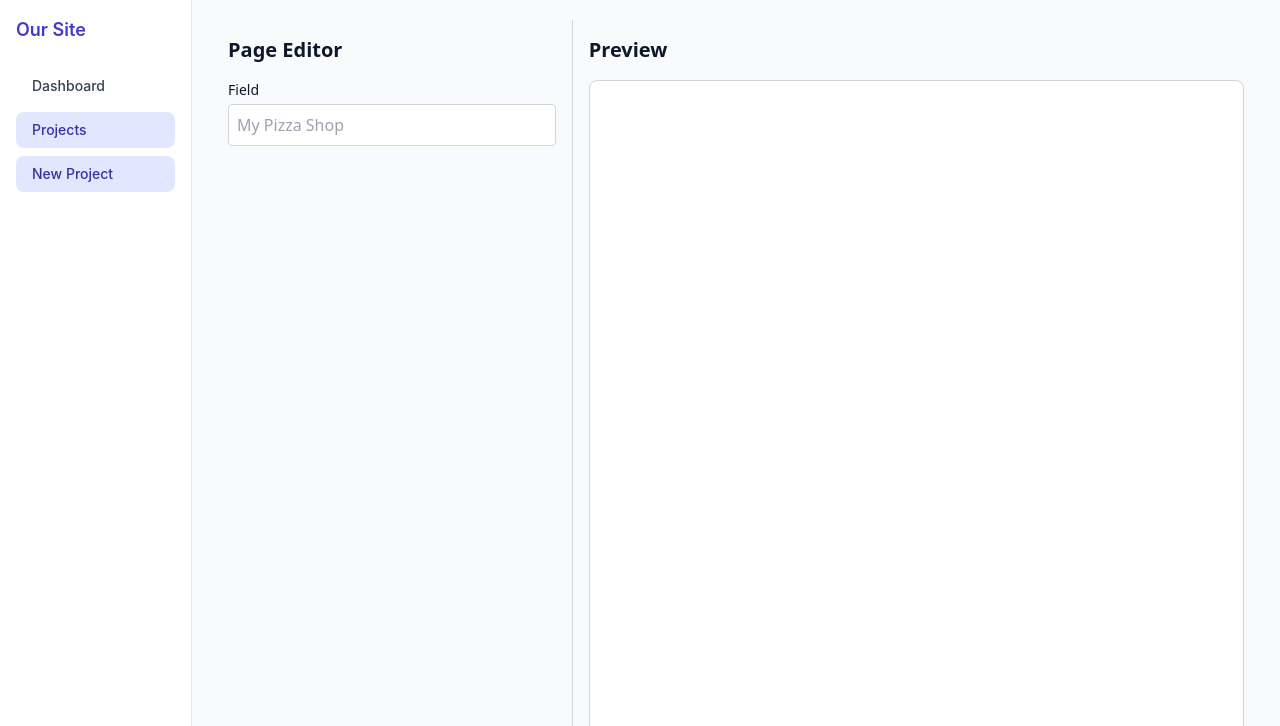
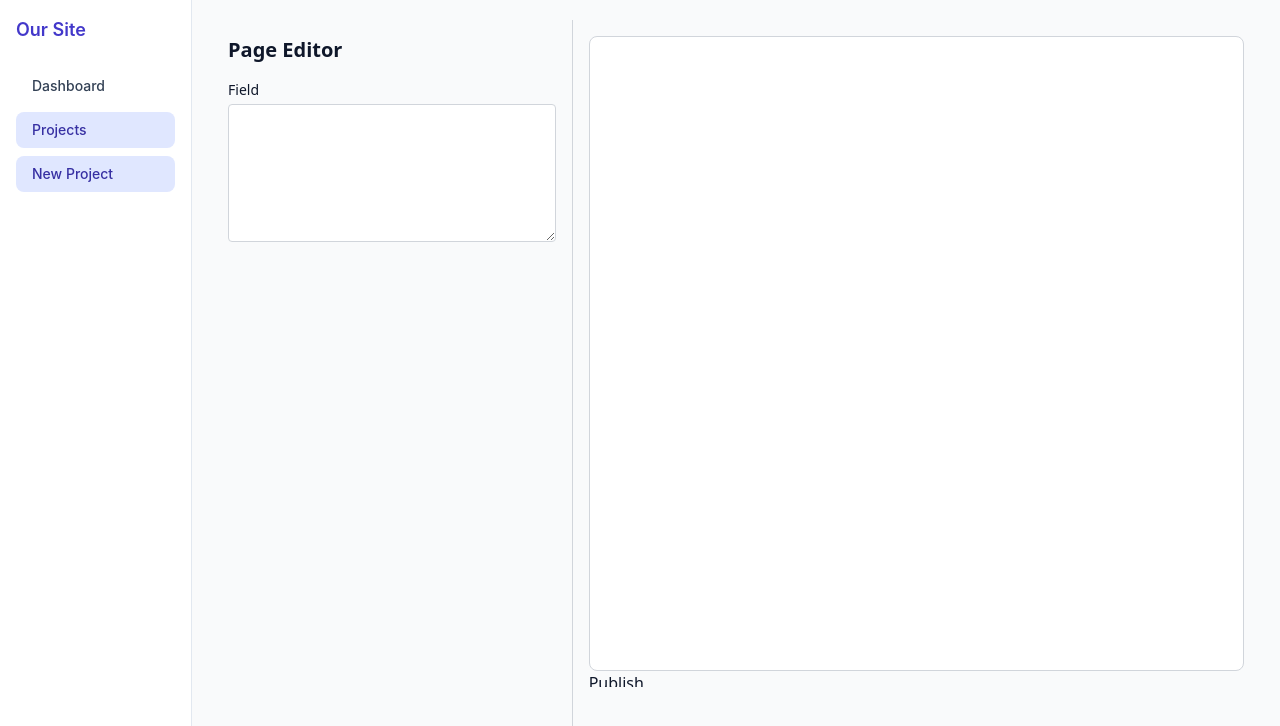
Before and after one commit to jonnovaretti/our-site-web, a React (Vite) app: page /projects/new in a window 1280 px wide. Shown: the top 726 px of the page. Built offline with nearby package versions, Linux system fonts and the light colour scheme.

Commit message:
implementing publish button

```diff
--- a/public/template1/index.html
+++ b/public/template1/index.html
@@ -45,7 +45,7 @@ https://templatemo.com/tm-535-softy-pinko
               <a class="logo" href="#">
                 <img
                   alt="Softy Pinko"
-                  src="http://localhost:5173/template1/images/topknot_160x30.png"
+                  src="http://localhost:5173/template1/images/logo.png"
                   id="img1"
                 />
               </a>
@@ -91,7 +91,7 @@ https://templatemo.com/tm-535-softy-pinko
             <div
               class="offset-xl-3 col-xl-6 offset-lg-2 col-lg-8 col-md-12 col-sm-12"
             >
-              <h1 id="text17">{{title}}</h1>
+              <h1 id="text17">Soft Pinko</h1>
               <p id="text18">
                 Softy Pinko is a professional Bootstrap 4.0 theme designed by
                 Template Mo for your company at absolutely free of charge
--- a/src/views/new-project.view.tsx
+++ b/src/views/new-project.view.tsx
@@ -133,11 +133,11 @@ function NewProjectView() {
         {elementType === "text" ? (
           <div className="mb-4">
             <label className="block mb-1 text-sm font-medium">Field</label>
-            <input
-              type="text"
+            <textarea
+              cols={10}
+              rows={5}
               value={currentValue}
               onChange={handleChange}
-              placeholder="My Pizza Shop"
               className="w-full p-2 border border-gray-300 rounded focus:outline-none focus:ring focus:ring-blue-200"
             />
           </div>
@@ -155,9 +155,7 @@ function NewProjectView() {
       </div>
 
       {/* RIGHT PANEL — Iframe Preview */}
-      <div className="flex-[2] p-4 box-border overflow-hidden bg-gray-50">
-        <h2 className="text-xl font-semibold mb-4 mt-0">Preview</h2>
-
+      <div className="flex-[2] h-5/6 p-4 box-border overflow-hidden bg-gray-50">
         <iframe
           sandbox="allow-same-origin allow-scripts"
           id="myIFrame"
@@ -166,6 +164,9 @@ function NewProjectView() {
           srcDoc={iframeContent}
           className="w-full h-full border border-gray-300 rounded-lg bg-white"
         />
+        <button type="button" className="basis-1/4">
+          Publish
+        </button>
       </div>
     </div>
   );
```
Also changed, not shown: public/template1/images/topknot_160x30.png (deleted).
